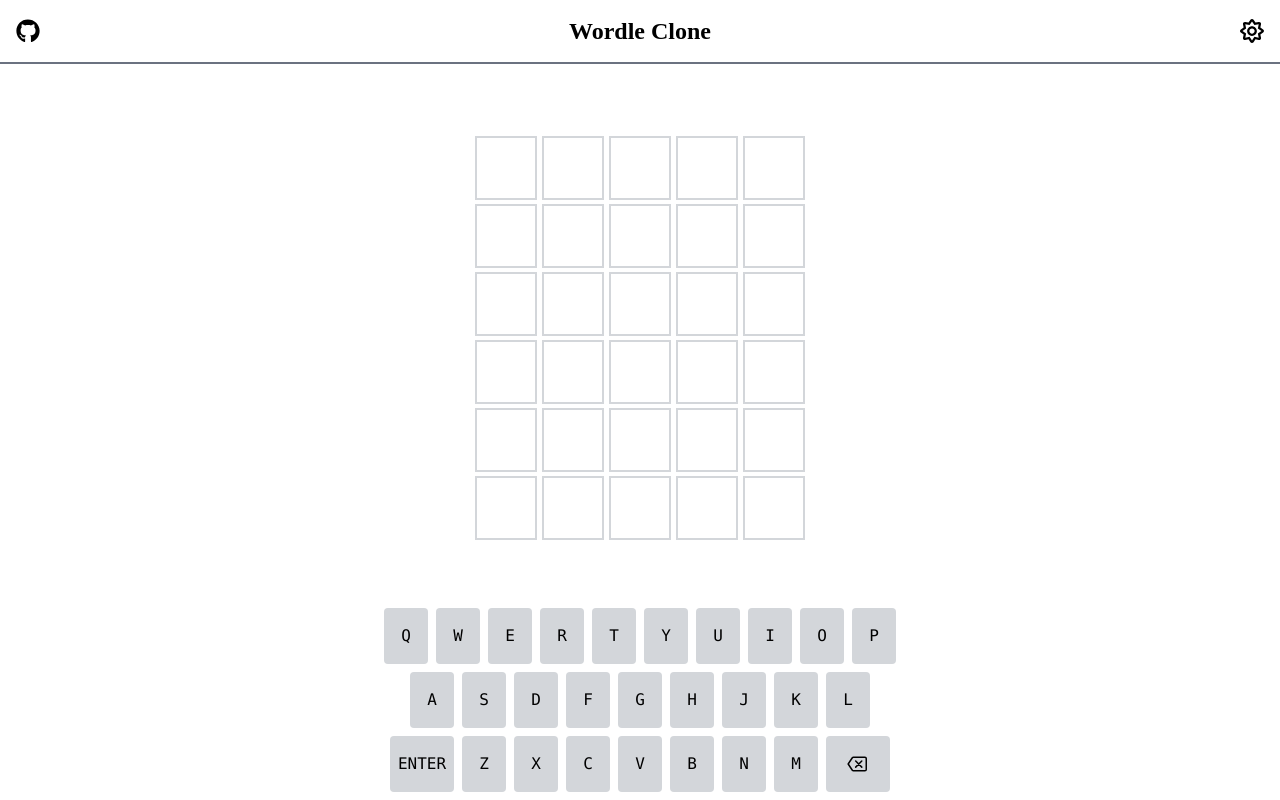
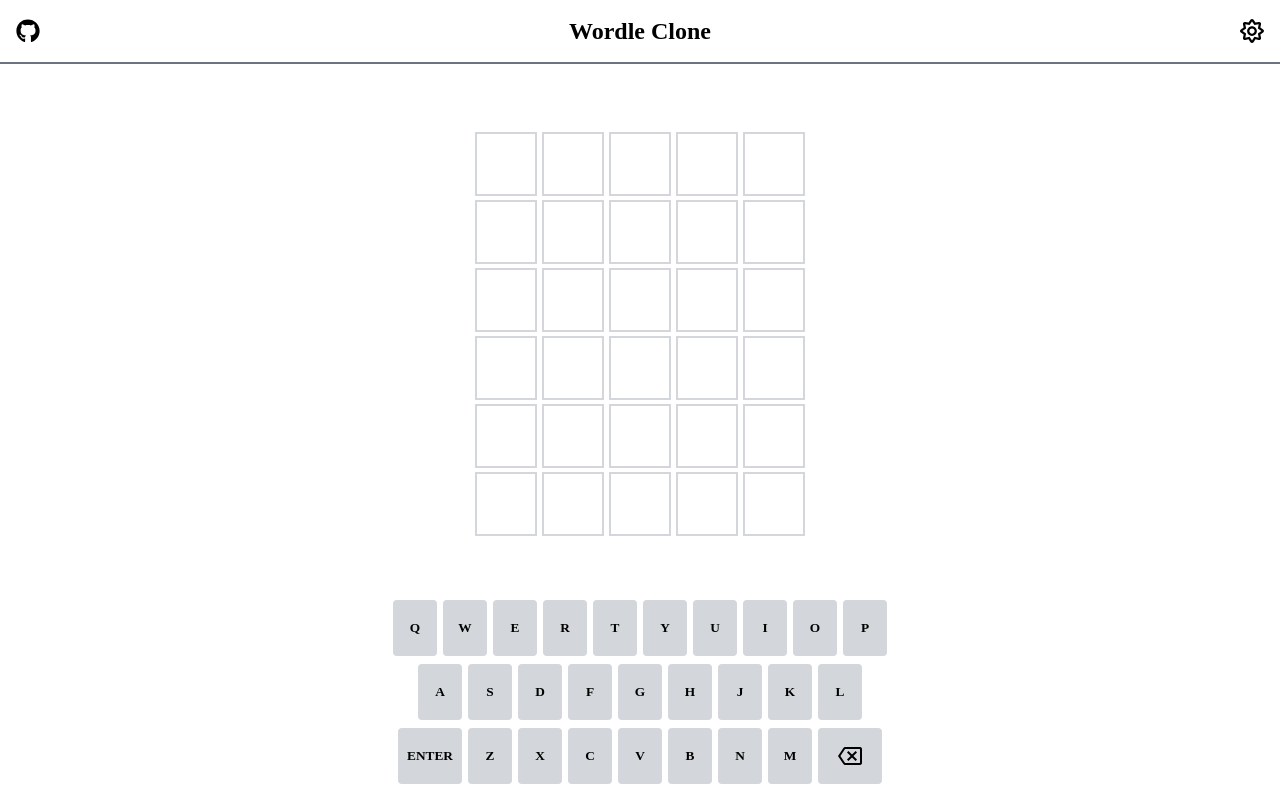
Before and after one commit to timoclesc/worstle, a Next.js app: page / in a window 1280 px wide. Built offline with nearby package versions, Linux system fonts and the light colour scheme; a small style sheet from the web is missing.

Commit message:
Improve keyboard styling

```diff
--- a/components/keyboard/Key.tsx
+++ b/components/keyboard/Key.tsx
@@ -33,7 +33,7 @@ const Key: FunctionComponent<KeyProps> = ({
   return (
     <button
       onClick={onClick}
-      className={`${width} ${bgColor} ${textColor} rounded font-mono uppercase h-14 flex justify-center items-center transition-colors duration-200 delay-[1500ms]`}
+      className={`${width} ${bgColor} ${textColor} rounded text-[13.333px] font-bold select-none uppercase h-14 flex justify-center items-center transition-colors duration-200 delay-[1500ms]`}
     >
       {children}
     </button>
--- a/components/keyboard/Keyboard.tsx
+++ b/components/keyboard/Keyboard.tsx
@@ -23,9 +23,12 @@ const Keyboard: FunctionComponent<KeyboardProps> = ({
   const game = useAppSelector((state) => state.game);
 
   return (
-    <div className="flex flex-col space-y-2 justify-center items-center pb-2 w-full px-2">
+    <div className="flex flex-col justify-center items-center pb-2 w-full px-2">
       {rows.map((row, idx) => (
-        <div key={idx} className="flex space-x-2 w-full justify-center">
+        <div
+          key={idx}
+          className="flex pb-2 space-x-[6px] w-full justify-center"
+        >
           {Array.from(row).map((letter, letterIdx) => {
             if (letter === "enter")
               return (
@@ -36,7 +39,18 @@ const Keyboard: FunctionComponent<KeyboardProps> = ({
             else if (letter === "bksp")
               return (
                 <Key key={letterIdx} onClick={onBackspace} large>
-                  <IoBackspaceOutline size={24} />
+                  <svg
+                    xmlns="http://www.w3.org/2000/svg"
+                    height="24"
+                    viewBox="0 0 24 24"
+                    width="24"
+                    data-testid="icon-backspace"
+                  >
+                    <path
+                      fill="var(--color-tone-1)"
+                      d="M22 3H7c-.69 0-1.23.35-1.59.88L0 12l5.41 8.11c.36.53.9.89 1.59.89h15c1.1 0 2-.9 2-2V5c0-1.1-.9-2-2-2zm0 16H7.07L2.4 12l4.66-7H22v14zm-11.59-2L14 13.41 17.59 17 19 15.59 15.41 12 19 8.41 17.59 7 14 10.59 10.41 7 9 8.41 12.59 12 9 15.59z"
+                    ></path>
+                  </svg>
                 </Key>
               );
             else if (letter === "-")
```
